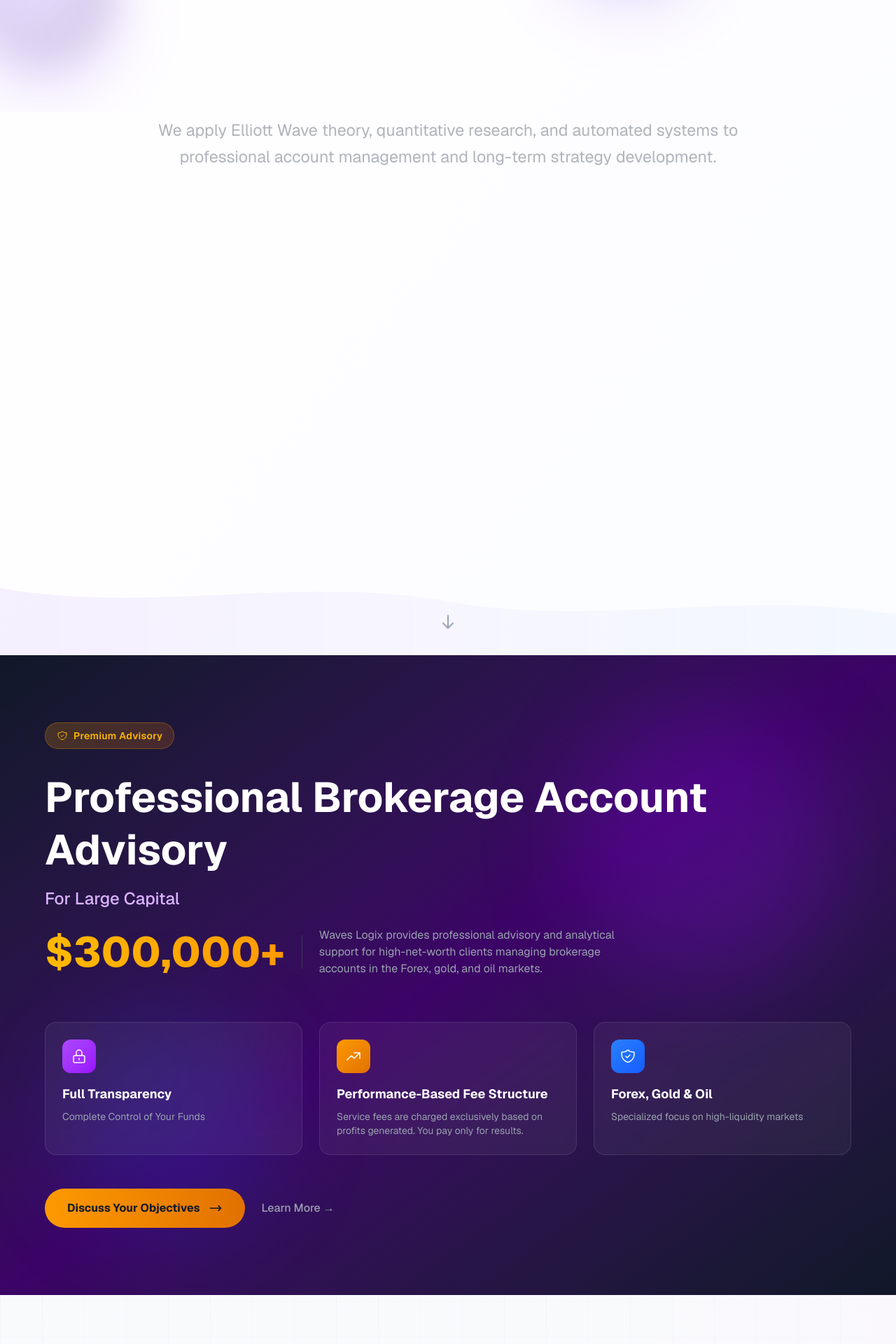
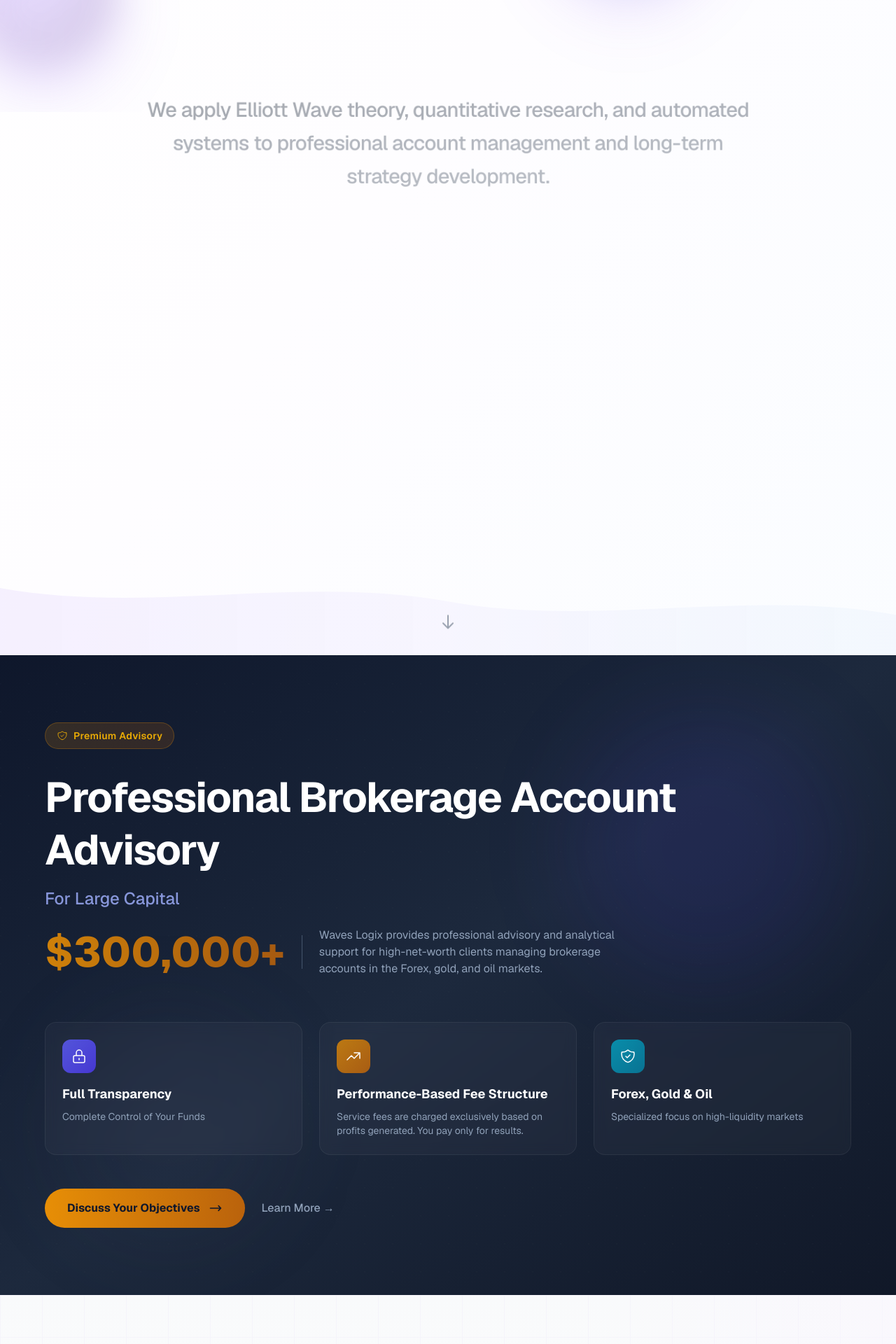
Before and after one commit to Codexbunny/waveslanding, a Next.js app: page / in a window 1280 px wide. Shown: the part 640-2560 px from the top of the page at 70% size. Built offline with nearby package versions, Linux system fonts and the light colour scheme; no server answers.

Commit message:
feat: Landing refinements - new logo, hero animations, muted colors, modern partners/testimonials

```diff
--- a/src/app/globals.css
+++ b/src/app/globals.css
@@ -112,3 +112,47 @@
     padding: 4rem 0;
   }
 }
+
+/* Logo subtle wave animation */
+.logo-animated {
+  transition: transform 0.3s ease;
+}
+
+.logo-animated:hover {
+  animation: logoWave 1.5s ease-in-out;
+}
+
+@keyframes logoWave {
+  0%, 100% {
+    transform: translateY(0);
+  }
+  25% {
+    transform: translateY(-2px);
+  }
+  50% {
+    transform: translateY(0);
+  }
+  75% {
+    transform: translateY(-1px);
+  }
+}
+
+/* Hero text animation styles */
+.hero-text-animate {
+  will-change: opacity, transform;
+}
+
+@keyframes textFadeInOut {
+  0%, 100% {
+    opacity: 0;
+    transform: translateY(10px);
+  }
+  15%, 85% {
+    opacity: 1;
+    transform: translateY(0);
+  }
+}
+
+.animate-text-cycle {
+  animation: textFadeInOut 8s ease-in-out infinite;
+}
--- a/src/components/ContactForm.tsx
+++ b/src/components/ContactForm.tsx
@@ -40,8 +40,8 @@
   };
 
   return (
-    <section id="contact" className="py-24 bg-gradient-to-b from-white to-gray-50">
-      <div className="container mx-auto px-6">
+    <section id="contact" className="py-24 bg-gradient-to-b from-white to-gray-50 relative isolate overflow-hidden">
+      <div className="container mx-auto px-6 relative z-10">
         <motion.div
           className="text-center mb-16"
           initial={{ opacity: 0, y: 30 }}
@@ -49,7 +49,7 @@
           viewport={{ once: true }}
           transition={{ duration: 0.6 }}
         >
-          <h2 className="text-5xl md:text-6xl font-extrabold mb-6">
+          <h2 className="text-4xl md:text-5xl font-extrabold mb-6 tracking-tight">
             {t('title')} <span className="gradient-text">{t('titleHighlight')}</span>
           </h2>
           <p className="text-xl md:text-2xl text-gray-600 max-w-3xl mx-auto">
--- a/src/components/Hero.tsx
+++ b/src/components/Hero.tsx
@@ -1,7 +1,8 @@
 'use client';
 
-import { useEffect, useRef, useLayoutEffect } from 'react';
+import { useEffect, useRef, useLayoutEffect, useState } from 'react';
 import { useTranslations } from 'next-intl';
+import { motion, AnimatePresence } from 'framer-motion';
 import gsap from 'gsap';
 import { ScrollTrigger } from 'gsap/ScrollTrigger';
 import CTAButton from './CTAButton';
@@ -289,10 +290,22 @@
       >
         <div className="container mx-auto px-6">
           <div className="max-w-5xl mx-auto text-center">
-            <h1 className="text-5xl md:text-7xl font-extrabold leading-tight mb-8">
+            <motion.h1
+              className="text-5xl md:text-7xl font-extrabold leading-tight mb-8 tracking-tight"
+              initial={{ opacity: 0, y: 30 }}
+              animate={{ opacity: 1, y: 0 }}
+              transition={{ duration: 0.8, ease: [0.25, 0.46, 0.45, 0.94] }}
+            >
               <span className="text-gray-900">{t('headline')} </span>
-              <span className="gradient-text">{t('headlineHighlight')}</span>
-            </h1>
+              <motion.span
+                className="gradient-text inline-block"
+                initial={{ opacity: 0, scale: 0.95 }}
+                animate={{ opacity: 1, scale: 1 }}
+                transition={{ duration: 0.6, delay: 0.4 }}
+              >
+                {t('headlineHighlight')}
+              </motion.span>
+            </motion.h1>
             {/* Tag - under headline, clickable to scroll to next section */}
             <div ref={tagRef}>
               <a
@@ -315,9 +328,27 @@
       >
         <div className="container mx-auto px-6">
           <div className="max-w-5xl mx-auto text-center">
-            <p className="text-xl md:text-2xl text-gray-700 max-w-4xl mx-auto leading-relaxed">
-              {t('subheadline')}
-            </p>
+            <motion.p
+              className="text-xl md:text-2xl lg:text-3xl text-gray-700 max-w-4xl mx-auto leading-relaxed font-medium tracking-tight hero-text-animate"
+              initial={{ opacity: 0, y: 20 }}
+              whileInView={{ opacity: 1, y: 0 }}
+              viewport={{ once: true }}
+              transition={{
+                duration: 0.8,
+                ease: [0.25, 0.46, 0.45, 0.94]
+              }}
+            >
+              <motion.span
+                className="inline-block"
+                initial={{ opacity: 0 }}
+                animate={{ opacity: 1 }}
+                transition={{ duration: 0.6, delay: 0.3 }}
+              >
+                <span className="bg-gradient-to-r from-gray-800 via-gray-700 to-gray-600 bg-clip-text text-transparent">
+                  {t('subheadline')}
+                </span>
+              </motion.span>
+            </motion.p>
           </div>
         </div>
       </div>
@@ -330,12 +361,18 @@
         <div className="container mx-auto px-6">
           <div className="max-w-5xl mx-auto text-center">
             {/* "Not signals" text moved up with more margin below */}
-            <p
+            <motion.p
               ref={section3Ref}
-              className="text-2xl md:text-4xl font-bold text-gray-900 max-w-5xl mx-auto mb-24"
+              className="text-2xl md:text-4xl font-bold text-gray-900 max-w-5xl mx-auto mb-24 tracking-tight leading-snug"
+              initial={{ opacity: 0 }}
+              whileInView={{ opacity: 1 }}
+              viewport={{ once: true }}
+              transition={{ duration: 0.8 }}
             >
-              {t('notSignals')}
-            </p>
+              <span className="bg-gradient-to-r from-gray-900 via-gray-800 to-gray-700 bg-clip-text text-transparent">
+                {t('notSignals')}
+              </span>
+            </motion.p>
 
             <div
               ref={section3CtaRef}
--- a/src/components/ServiceBlockAccountManagement.tsx
+++ b/src/components/ServiceBlockAccountManagement.tsx
@@ -29,21 +29,21 @@
 
   return (
     <section className="relative py-24 overflow-hidden">
-      {/* Dark premium background */}
-      <div className="absolute inset-0 bg-gradient-to-br from-gray-900 via-purple-950 to-gray-900" />
+      {/* Dark premium background - more muted, professional */}
+      <div className="absolute inset-0 bg-gradient-to-br from-slate-900 via-slate-800 to-gray-900" />
 
       {/* Subtle pattern overlay */}
       <div
-        className="absolute inset-0 opacity-5"
+        className="absolute inset-0 opacity-[0.03]"
         style={{
-          backgroundImage: `radial-gradient(circle at 1px 1px, rgba(255,255,255,0.3) 1px, transparent 0)`,
+          backgroundImage: `radial-gradient(circle at 1px 1px, rgba(255,255,255,0.4) 1px, transparent 0)`,
           backgroundSize: '40px 40px'
         }}
       />
 
-      {/* Gradient orbs */}
-      <div className="absolute top-20 right-20 w-96 h-96 bg-purple-600/20 rounded-full blur-3xl" />
-      <div className="absolute bottom-20 left-20 w-80 h-80 bg-blue-600/15 rounded-full blur-3xl" />
+      {/* Gradient orbs - softer, less saturated */}
+      <div className="absolute top-20 right-20 w-96 h-96 bg-indigo-600/10 rounded-full blur-3xl" />
+      <div className="absolute bottom-20 left-20 w-80 h-80 bg-slate-600/10 rounded-full blur-3xl" />
 
       <div className="container mx-auto px-6 relative z-10">
         <div className="max-w-6xl mx-auto">
@@ -57,81 +57,99 @@
           >
             {/* Badge */}
             <motion.div
-              className="inline-flex items-center gap-2 px-4 py-2 rounded-full bg-gradient-to-r from-amber-500/20 to-amber-600/20 border border-amber-500/30 mb-8"
+              className="inline-flex items-center gap-2 px-4 py-2 rounded-full bg-gradient-to-r from-amber-500/15 to-amber-600/15 border border-amber-500/25 mb-8"
               initial={{ opacity: 0, scale: 0.9 }}
               whileInView={{ opacity: 1, scale: 1 }}
               viewport={{ once: true }}
               transition={{ duration: 0.5, delay: 0.2 }}
             >
-              <IconShield className="w-4 h-4 text-amber-400" />
-              <span className="text-amber-400 text-sm font-semibold tracking-wide">{t('badge')}</span>
+              <IconShield className="w-4 h-4 text-amber-400/80" />
+              <span className="text-amber-400/90 text-sm font-semibold tracking-wide">{t('badge')}</span>
             </motion.div>
 
             {/* Title */}
-            <h2 className="text-4xl md:text-5xl lg:text-6xl font-bold text-white mb-4 leading-tight">
+            <h2 className="text-4xl md:text-5xl lg:text-6xl font-bold text-white mb-4 leading-tight tracking-tight">
               {t('title')}
             </h2>
-            <p className="text-xl md:text-2xl text-purple-300 font-medium mb-6">
+            <p className="text-xl md:text-2xl text-indigo-300/80 font-medium mb-6">
               {t('subtitle')}
             </p>
 
-            {/* Capital requirement - big statement */}
+            {/* Capital requirement - refined, professional */}
             <div className="flex items-center gap-6 mb-8">
-              <span className="text-5xl md:text-6xl font-extrabold bg-gradient-to-r from-amber-400 to-amber-500 bg-clip-text text-transparent">
+              <span className="text-5xl md:text-6xl font-extrabold bg-gradient-to-r from-amber-500/80 to-amber-600/70 bg-clip-text text-transparent">
                 {t('capitalRequirement')}
               </span>
-              <div className="h-12 w-px bg-gray-700" />
-              <p className="text-gray-400 max-w-md">
+              <div className="h-12 w-px bg-slate-600" />
+              <p className="text-slate-400 max-w-md">
                 {t('description')}
               </p>
             </div>
           </motion.div>
 
-          {/* Key points grid */}
+          {/* Key points grid - staggered animations */}
           <div className="grid md:grid-cols-3 gap-6 mb-12">
-            {/* Transparency */}
+            {/* Full Transparency */}
             <motion.div
-              className="bg-white/5 backdrop-blur-sm rounded-2xl p-6 border border-white/10 hover:border-purple-500/30 transition-colors"
-              initial={{ opacity: 0, y: 30 }}
-              whileInView={{ opacity: 1, y: 0 }}
+              className="bg-white/[0.03] backdrop-blur-sm rounded-2xl p-6 border border-white/[0.06] hover:border-indigo-400/20 transition-all duration-300 hover:bg-white/[0.05]"
+              initial={{ opacity: 0, y: 40, scale: 0.95 }}
+              whileInView={{ opacity: 1, y: 0, scale: 1 }}
               viewport={{ once: true }}
-              transition={{ duration: 0.5, delay: 0.1 }}
+              transition={{ duration: 0.6, delay: 0.1, ease: [0.25, 0.46, 0.45, 0.94] }}
             >
-              <div className="w-12 h-12 rounded-xl bg-gradient-to-br from-purple-500 to-purple-600 flex items-center justify-center mb-4">
+              <motion.div
+                className="w-12 h-12 rounded-xl bg-gradient-to-br from-indigo-500/80 to-indigo-600/80 flex items-center justify-center mb-4"
+                initial={{ scale: 0 }}
+                whileInView={{ scale: 1 }}
+                viewport={{ once: true }}
+                transition={{ duration: 0.4, delay: 0.3, type: "spring", stiffness: 200 }}
+              >
                 <IconLock className="w-6 h-6 text-white" />
-              </div>
+              </motion.div>
               <h3 className="text-lg font-bold text-white mb-2">{t('transparencyTitle')}</h3>
-              <p className="text-gray-400 text-sm">{t('transparencySubtitle')}</p>
+              <p className="text-slate-400 text-sm">{t('transparencySubtitle')}</p>
             </motion.div>
 
-            {/* Performance */}
+            {/* Performance-Based */}
             <motion.div
-              className="bg-white/5 backdrop-blur-sm rounded-2xl p-6 border border-white/10 hover:border-purple-500/30 transition-colors"
-              initial={{ opacity: 0, y: 30 }}
-              whileInView={{ opacity: 1, y: 0 }}
+              className="bg-white/[0.03] backdrop-blur-sm rounded-2xl p-6 border border-white/[0.06] hover:border-amber-400/20 transition-all duration-300 hover:bg-white/[0.05]"
+              initial={{ opacity: 0, y: 40, scale: 0.95 }}
+              whileInView={{ opacity: 1, y: 0, scale: 1 }}
               viewport={{ once: true }}
-              transition={{ duration: 0.5, delay: 0.2 }}
+              transition={{ duration: 0.6, delay: 0.2, ease: [0.25, 0.46, 0.45, 0.94] }}
             >
-              <div className="w-12 h-12 rounded-xl bg-gradient-to-br from-amber-500 to-amber-600 flex items-center justify-center mb-4">
+              <motion.div
+                className="w-12 h-12 rounded-xl bg-gradient-to-br from-amber-500/70 to-amber-600/70 flex items-center justify-center mb-4"
+                initial={{ scale: 0 }}
+                whileInView={{ scale: 1 }}
+                viewport={{ once: true }}
+                transition={{ duration: 0.4, delay: 0.4, type: "spring", stiffness: 200 }}
+              >
                 <IconTrendingUp className="w-6 h-6 text-white" />
-              </div>
+              </motion.div>
               <h3 className="text-lg font-bold text-white mb-2">{t('paymentTitle')}</h3>
-              <p className="text-gray-400 text-sm">{t('paymentDescription')}</p>
+              <p className="text-slate-400 text-sm">{t('paymentDescription')}</p>
             </motion.div>
 
-            {/* Shield */}
+            {/* Forex, Gold & Oil */}
             <motion.div
-              className="bg-white/5 backdrop-blur-sm rounded-2xl p-6 border border-white/10 hover:border-purple-500/30 transition-colors"
-              initial={{ opacity: 0, y: 30 }}
-              whileInView={{ opacity: 1, y: 0 }}
+              className="bg-white/[0.03] backdrop-blur-sm rounded-2xl p-6 border border-white/[0.06] hover:border-cyan-400/20 transition-all duration-300 hover:bg-white/[0.05]"
+              initial={{ opacity: 0, y: 40, scale: 0.95 }}
+              whileInView={{ opacity: 1, y: 0, scale: 1 }}
               viewport={{ once: true }}
-              transition={{ duration: 0.5, delay: 0.3 }}
+              transition={{ duration: 0.6, delay: 0.3, ease: [0.25, 0.46, 0.45, 0.94] }}
             >
-              <div className="w-12 h-12 rounded-xl bg-gradient-to-br from-blue-500 to-blue-600 flex items-center justify-center mb-4">
+              <motion.div
+                className="w-12 h-12 rounded-xl bg-gradient-to-br from-cyan-500/70 to-cyan-600/70 flex items-center justify-center mb-4"
+                initial={{ scale: 0 }}
+                whileInView={{ scale: 1 }}
+                viewport={{ once: true }}
+                transition={{ duration: 0.4, delay: 0.5, type: "spring", stiffness: 200 }}
+              >
                 <IconShield className="w-6 h-6 text-white" />
-              </div>
+              </motion.div>
               <h3 className="text-lg font-bold text-white mb-2">Forex, Gold & Oil</h3>
-              <p className="text-gray-400 text-sm">Specialized focus on high-liquidity markets</p>
+              <p className="text-slate-400 text-sm">Specialized focus on high-liquidity markets</p>
             </motion.div>
           </div>
 
@@ -141,11 +159,11 @@
             initial={{ opacity: 0, y: 20 }}
             whileInView={{ opacity: 1, y: 0 }}
             viewport={{ once: true }}
-            transition={{ duration: 0.5, delay: 0.4 }}
+            transition={{ duration: 0.6, delay: 0.5 }}
           >
             <Link
               href="/services/account-management"
-              className="group inline-flex items-center gap-3 px-8 py-4 bg-gradient-to-r from-amber-500 to-amber-600 text-gray-900 font-bold rounded-full hover:shadow-lg hover:shadow-amber-500/25 transition-all duration-300"
+              className="group inline-flex items-center gap-3 px-8 py-4 bg-gradient-to-r from-amber-500/90 to-amber-600/80 text-slate-900 font-bold rounded-full hover:shadow-lg hover:shadow-amber-500/15 transition-all duration-300 hover:from-amber-500 hover:to-amber-600"
             >
               {tCommon('discussObjectives')}
               <svg className="w-5 h-5 group-hover:translate-x-1 transition-transform" fill="none" stroke="currentColor" viewBox="0 0 24 24">
@@ -154,7 +172,7 @@
             </Link>
             <Link
               href="/services/account-management"
-              className="text-gray-400 hover:text-white transition-colors font-medium"
+              className="text-slate-400 hover:text-white transition-colors font-medium"
             >
               {tCommon('learnMore')} →
             </Link>
--- a/src/messages/en.json
+++ b/src/messages/en.json
@@ -14,8 +14,8 @@
   },
   "nav": {
     "services": "Services",
-    "accountManagement": "Account Management",
-    "analytics": "Analytics",
+    "accountManagement": "Account Advisory",
+    "analytics": "Advanced Analysis",
     "about": "About",
     "aboutCompany": "About Company",
     "leadership": "Leadership",
--- a/src/messages/ru.json
+++ b/src/messages/ru.json
@@ -14,8 +14,8 @@
   },
   "nav": {
     "services": "Услуги",
-    "accountManagement": "Управление счетами",
-    "analytics": "Аналитика",
+    "accountManagement": "Консалтинг счетов",
+    "analytics": "Продвинутый анализ",
     "about": "О нас",
     "aboutCompany": "О компании",
     "leadership": "Руководство",
```
Also changed, not shown: src/app/services/account-management/page.tsx (+15 -15 lines), src/components/Logo.tsx (+26 -4 lines), src/components/Partners.tsx (+60 -17 lines), src/components/Testimonials.tsx (+56 -30 lines), public/logo.svg.
